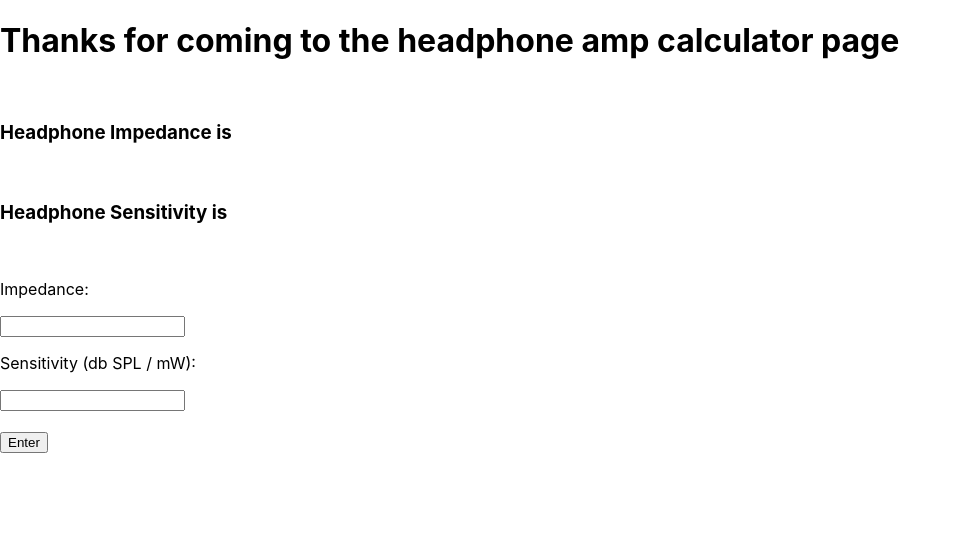
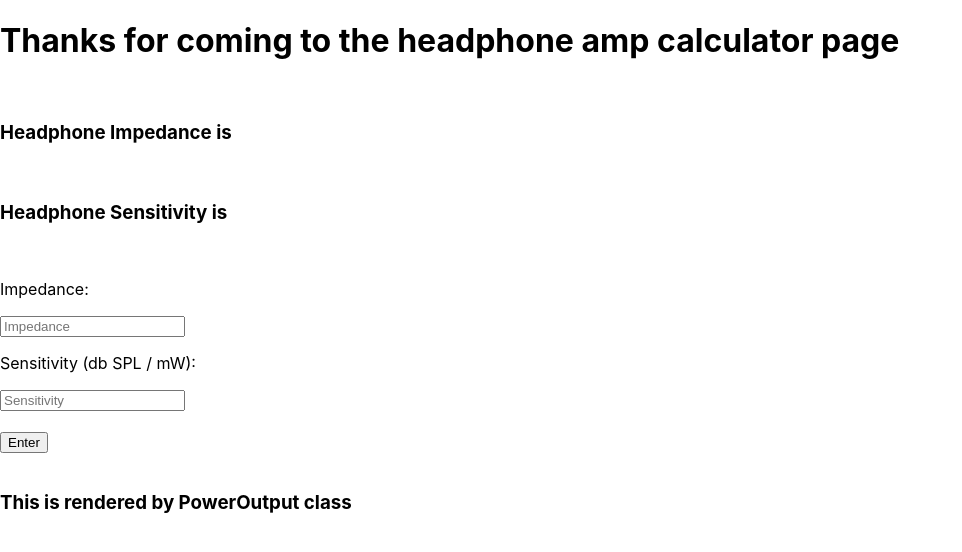
Before and after one commit to bcrisologo/headphone-amp-calculator, a React (Create React App) app: page / in a window 1280 px wide. Shown: the top 552 px of the page, without its empty margins (0-962 px from the left). Built offline with nearby package versions, Linux system fonts and the light colour scheme.

Commit message:
Added placholders in textbox and updated PowerOutput class for testing

```diff
--- a/src/index.js
+++ b/src/index.js
@@ -101,6 +101,10 @@ class Trial extends React.Component {
 			// Continue with no errors
 			return;
 		}
+
+
+		// Need to include continuing function here
+
 	}
 
 	render(){
@@ -121,8 +125,9 @@ class Trial extends React.Component {
 			  	name="impedance"
 			    className="impedance"
 			    type="text"
-			    //value={impedance}
+			    placeholder="Impedance"
 			    onChange={this.handleChange}
+   			    value={this.state.impedance}
 			  />
 			  {this.state.errormessageone}
 			  <p> Sensitivity (db SPL / mW): </p>
@@ -130,14 +135,18 @@ class Trial extends React.Component {
 			  	name="sensitivity"
 			    className="sensitivity"
 			    type="text"
-			    //value={sensitivity}
+			    placeholder="Sensitivity"
 			    onChange={this.handleChange}
+			    value={this.state.sensitivity}
 			  />
 			  {this.state.errormessagetwo}
 			  <br /> <br />
 			  <button type="submit">Enter</button>
 			  <br /><br />
 			</form>
+			  <div>
+			    <PowerOutput />
+			  </div>
 			</div>
 		);
 	}
@@ -148,7 +157,7 @@ class PowerOutput extends React.Component {
 	render() {
 		return(
 			<div className="powerresults">
-			<h3>PowerOutput results</h3>
+			<h3>This is rendered by PowerOutput class</h3>
 			</div>
 		)
 	}
```
